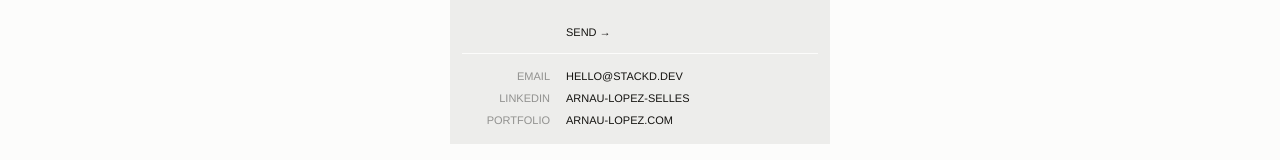
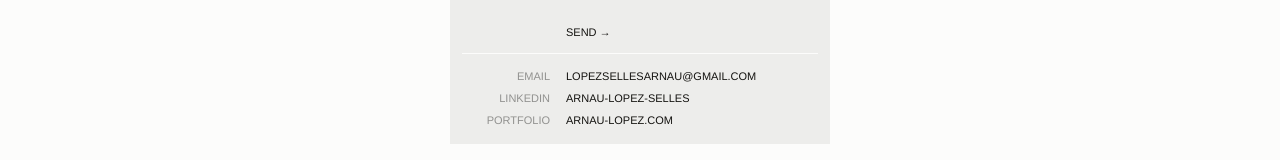
Before and after one commit to lopezsellesarnau-cmd/stackd, a Next.js app in the folder web/: page / in a window 1280 px wide. Shown: the part 4069-4229 px from the top of the page. Built offline with nearby package versions, Linux system fonts and the light colour scheme.

Commit message:
Usa lopezsellesarnau@gmail.com como email de contacto

```diff
--- a/web/components/sections.tsx
+++ b/web/components/sections.tsx
@@ -17,7 +17,7 @@ import { useCallback, useEffect, useRef, useState } from 'react'
 import { useLanguage } from './language-context'
 import { COPY } from './copy'
 
-const EMAIL = 'hello@stackd.dev'
+const EMAIL = 'lopezsellesarnau@gmail.com'
 const PORTFOLIO = 'https://arnau-lopez.com'
 const LINKEDIN = 'https://www.linkedin.com/in/arnau-lopez-selles/'
 
```
